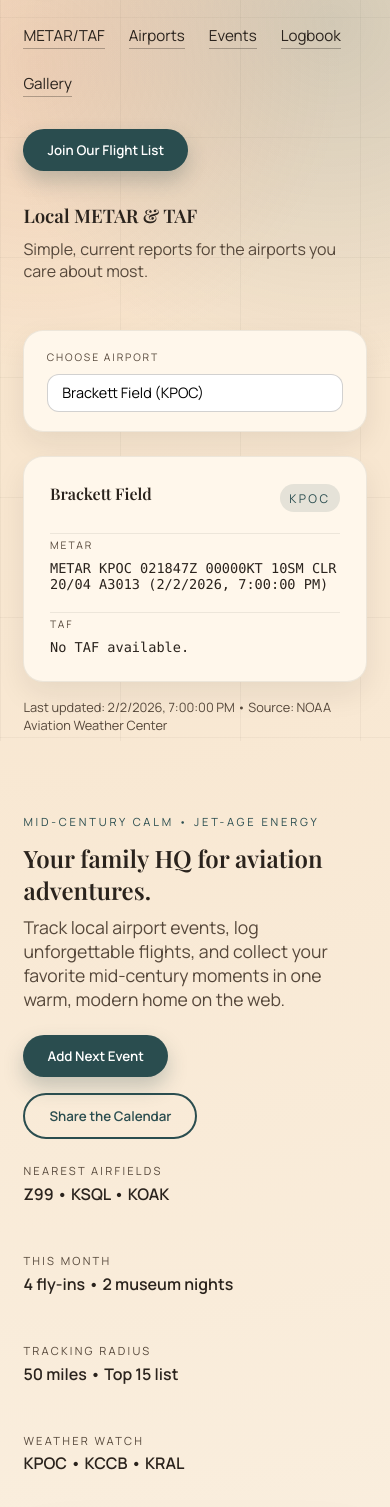
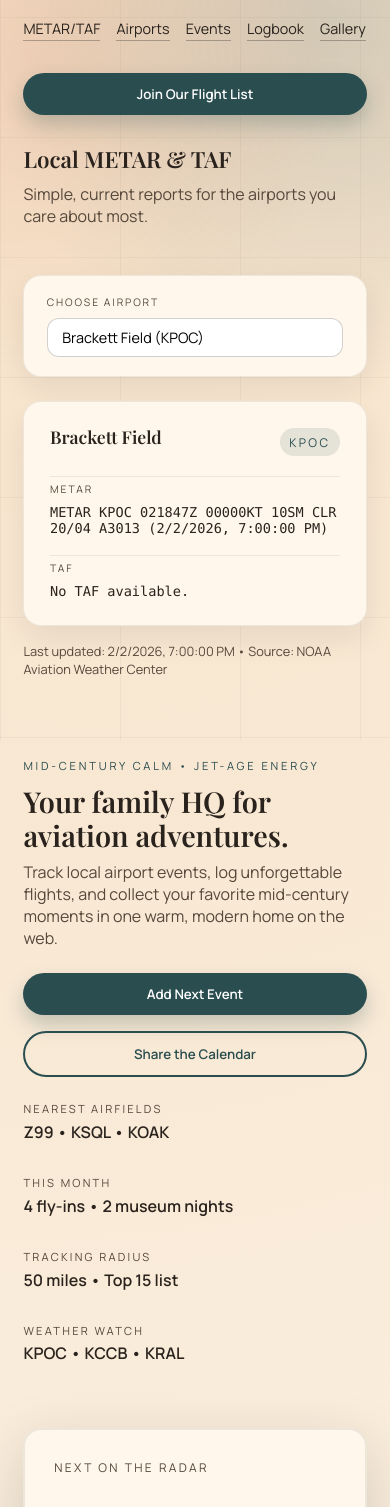
Before and after one commit to wightout/FamilyWebsite, a plain HTML site: page index.html in a window 390 px wide. Shown: the part 103-1610 px from the top of the page. Drawn offline with nearby package versions, Linux system fonts and the light colour scheme.

Commit message:
Improve mobile responsiveness

```diff
--- a/styles.css
+++ b/styles.css
@@ -37,7 +37,13 @@ h1,h2,h3,h4{
   font-family:"Playfair Display","Times New Roman",serif;
   margin:0 0 0.6rem;
   font-weight:600;
+  line-height:1.15;
 }
+
+h1{font-size:clamp(2rem,4vw,3.2rem)}
+h2{font-size:clamp(1.8rem,3.6vw,2.8rem)}
+h3{font-size:clamp(1.4rem,2.6vw,2rem)}
+h4{font-size:clamp(1.1rem,2vw,1.4rem)}
 
 p{margin:0 0 1rem;color:var(--ink-soft)}
 
@@ -82,6 +88,7 @@ a{
   display:flex;
   gap:1.5rem;
   font-size:0.95rem;
+  flex-wrap:wrap;
 }
 
 .primary-cta,
@@ -276,6 +283,7 @@ main{
   font-family:inherit;
   font-size:0.9rem;
   background:#fff;
+  width:100%;
 }
 
 .wx-grid{
@@ -504,17 +512,62 @@ tbody tr:nth-child(even){
     flex-direction:column;
     align-items:flex-start;
   }
-  .site-nav{
-    flex-wrap:wrap;
-  }
   .wx-single{
     grid-template-columns:1fr;
+  }
+  .hero-meta{
+    gap:1rem;
+  }
+  .panel-card,
+  .logbook-panel,
+  .ideas,
+  .event-card,
+  .wx-card,
+  .wx-select{
+    border-radius:18px;
   }
 }
 
 @media (max-width:600px){
   main{padding:1.5rem 6vw 3rem}
   .site-header{padding:1.5rem 6vw 0.5rem}
-  .hero-actions{flex-direction:column;align-items:flex-start}
+  .hero-actions{flex-direction:column;align-items:stretch}
+  .hero-actions .primary-cta,
+  .hero-actions .ghost-cta{
+    width:100%;
+  }
+  .site-header .primary-cta{
+    width:100%;
+    text-align:center;
+  }
+  .hero-meta{
+    flex-direction:column;
+  }
+  .table-card{
+    border-radius:16px;
+  }
+  table{
+    min-width:560px;
+  }
+  .site-footer{
+    padding:1.5rem 6vw 2.5rem;
+  }
   .gallery-tile.wide{grid-column:span 1}
 }
+
+@media (max-width:420px){
+  .site-nav{
+    gap:1rem;
+    font-size:0.9rem;
+  }
+  .lead{
+    font-size:1rem;
+  }
+  .event{
+    flex-direction:column;
+    align-items:flex-start;
+  }
+  .event-tag{
+    align-self:flex-start;
+  }
+}
```
